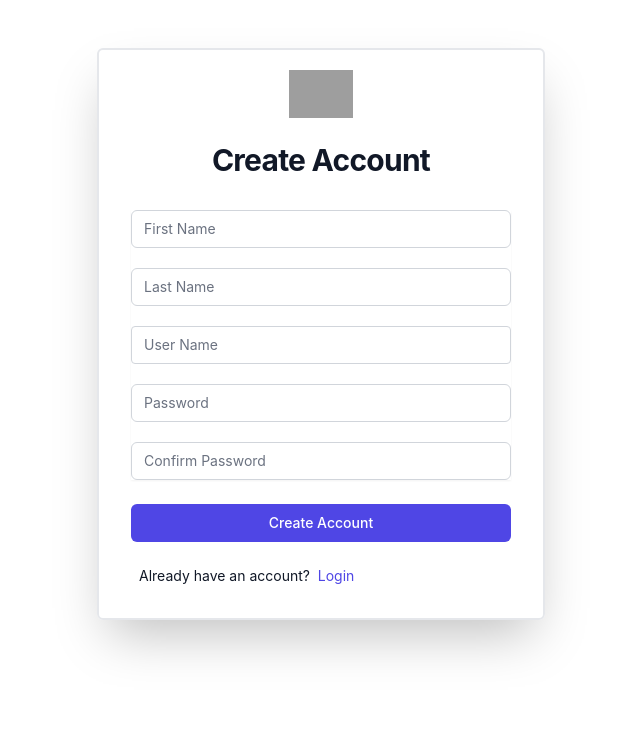
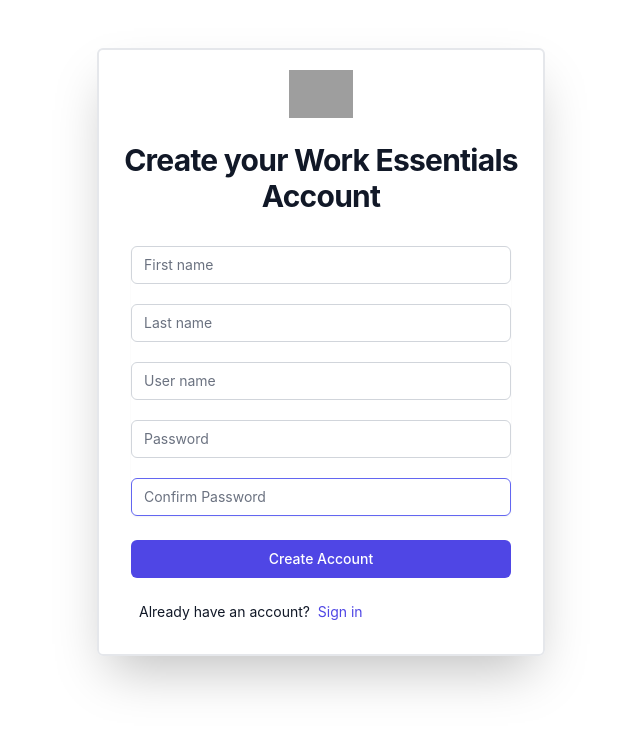
Before and after one commit to lottjerry/work-essentials, a Next.js app: page /register in a window 1280 px wide. Shown: the top 730 px of the page, without its empty margins (319-959 px from the left). Built offline with nearby package versions, Linux system fonts and the light colour scheme; grey boxes are pictures that could not be loaded.

Commit message:
Finished validations for sign in and register pages

```diff
--- a/components/Layout.js
+++ b/components/Layout.js
@@ -21,8 +21,8 @@
 							<Link href={'/cart'} className="p-2">
 								Schedule
 							</Link>
-							<Link href={'/login'} className="p-2">
-								Login
+							<Link href={'/signin'} className="p-2">
+								Sign in
 							</Link>
 						</div>
 					</nav>
--- a/pages/register.js
+++ b/pages/register.js
@@ -1,11 +1,26 @@
+import Link from 'next/link';
 import Head from 'next/head';
-import Link from 'next/link';
+import { useForm } from 'react-hook-form';
+import { useRef } from 'react';
 
 const Register = () => {
+	const {
+		register,
+		handleSubmit,
+		watch,
+		formState: { errors },
+	} = useForm();
+
+	const password = useRef({});
+	password.current = watch('password', '');
+
+	const submitHandler = (data) => {
+		console.log(data);
+	};
 	return (
 		<>
 			<Head>
-				<title>{'Register | Work Essentials'}</title>
+				<title>{'Create Account | Work Essentials'}</title>
 				<meta name="description" content="Schedule Website" />
 				<link rel="icon" href="/favicon.ico" />
 			</Head>
@@ -18,79 +33,155 @@
 							alt="Your Company"
 						/>
 						<h2 className="mt-6 text-center text-3xl font-bold tracking-tight text-gray-900">
-							Create Account
+							Create your Work Essentials Account
 						</h2>
 					</div>
-					<form className="m-8 space-y-6" action="#" method="POST">
+					<form
+						className="m-8 space-y-6"
+						onSubmit={handleSubmit(submitHandler)}
+					>
 						<input type="hidden" name="remember" defaultValue="true" />
-						<div className="flex flex-col gap-5 shadow-sm">
+						<div className="flex flex-col gap-5 rounded-md shadow-sm">
 							<div>
-								<label htmlFor="first-name" className="sr-only">
-									First Name
-								</label>
 								<input
-									id="first-name"
-									name="text"
 									type="text"
-									autoComplete="text"
-									required
-									className="relative block w-full appearance-none rounded-md border border-gray-300 px-3 py-2 text-gray-900 placeholder-gray-500 focus:z-10 focus:border-indigo-500 focus:outline-none focus:ring-indigo-500 sm:text-sm"
-									placeholder="First Name"
+									placeholder="First name"
+									autoFocus
+									{...register('firstName', {
+										required: '⚠ Enter your first name',
+										maxLength: 20,
+										pattern: {
+											value: /^[A-Z][a-z]+$/,
+											message:
+												'⚠ Sorry, first name must start with an upper-case letter and can only contain letters',
+										},
+									})}
+									className={
+										errors.firstName
+											? 'relative block w-full appearance-none rounded-md border border-red-300 px-3 py-2 text-gray-900 placeholder-gray-500 focus:z-10 focus:border-red-500 focus:outline-none focus:ring-red-500 sm:text-sm'
+											: 'relative block w-full appearance-none rounded-md border border-gray-300 px-3 py-2 text-gray-900 placeholder-gray-500 focus:z-10 focus:border-indigo-500 focus:outline-none focus:ring-indigo-500 sm:text-sm'
+									}
 								/>
+								{errors.firstName && (
+									<div className="text-red-500 ml-2 block text-sm pt-2">
+										{errors.firstName.message}
+									</div>
+								)}
 							</div>
 							<div>
-								<label htmlFor="last-name" className="sr-only">
-									Last Name
-								</label>
 								<input
-									id="last-name"
-									name="text"
 									type="text"
-									autoComplete="text"
-									required
-									className="relative block w-full appearance-none rounded-md border border-gray-300 px-3 py-2 text-gray-900 placeholder-gray-500 focus:z-10 focus:border-indigo-500 focus:outline-none focus:ring-indigo-500 sm:text-sm"
-									placeholder="Last Name"
+									placeholder="Last name"
+									autoFocus
+									{...register('lastName', {
+										required: '⚠ Enter your last name',
+										maxLength: 20,
+										pattern: {
+											value: /^[A-Z][a-z]+$/,
+											message:
+												'⚠ Sorry, last name must start with an upper-case letter and can only contain letters',
+										},
+									})}
+									className={
+										errors.lastName
+											? 'relative block w-full appearance-none rounded-md border border-red-300 px-3 py-2 text-gray-900 placeholder-gray-500 focus:z-10 focus:border-red-500 focus:outline-none focus:ring-red-500 sm:text-sm'
+											: 'relative block w-full appearance-none rounded-md border border-gray-300 px-3 py-2 text-gray-900 placeholder-gray-500 focus:z-10 focus:border-indigo-500 focus:outline-none focus:ring-indigo-500 sm:text-sm'
+									}
 								/>
+								{errors.lastName && (
+									<div className="text-red-500 ml-2 block text-sm pt-2">
+										{errors.lastName.message}
+									</div>
+								)}
 							</div>
 							<div>
-								<label htmlFor="user-name" className="sr-only">
-									UserName
-								</label>
 								<input
-									id="user-name"
-									name="text"
 									type="text"
-									autoComplete="text"
-									required
-									className="relative block w-full appearance-none rounded md border border-gray-300 px-3 py-2 text-gray-900 placeholder-gray-500 focus:z-10 focus:border-indigo-500 focus:outline-none focus:ring-indigo-500 sm:text-sm"
-									placeholder="User Name"
+									placeholder="User name"
+									autoFocus
+									{...register('userName', {
+										required: '⚠ Enter a user name',
+										maxLength: {
+											value: 15,
+											message:
+												'⚠ Sorry, your username must be between 4 and 15 characters long',
+										},
+										minLength: {
+											value: 4,
+											message:
+												'⚠ Sorry, your username must be between 4 and 15 characters long',
+										},
+										pattern: {
+											value: /^[A-Za-z0-9]*$/,
+											message:
+												'⚠ Sorry, your username can only contain alphanumeric characters',
+										},
+									})}
+									className={
+										errors.userName
+											? 'relative block w-full appearance-none rounded-md border border-red-300 px-3 py-2 text-gray-900 placeholder-gray-500 focus:z-10 focus:border-red-500 focus:outline-none focus:ring-red-500 sm:text-sm'
+											: 'relative block w-full appearance-none rounded-md border border-gray-300 px-3 py-2 text-gray-900 placeholder-gray-500 focus:z-10 focus:border-indigo-500 focus:outline-none focus:ring-indigo-500 sm:text-sm'
+									}
 								/>
+								{errors.userName && (
+									<div className="text-red-500 ml-2 block text-sm pt-2">
+										{errors.userName.message}
+									</div>
+								)}
 							</div>
 							<div>
-								<label htmlFor="password" className="sr-only">
-									Password
-								</label>
 								<input
-									id="password"
-									name="password"
 									type="password"
-									required
-									className="relative block w-full appearance-none rounded-md border border-gray-300 px-3 py-2 text-gray-900 placeholder-gray-500 focus:z-10 focus:border-indigo-500 focus:outline-none focus:ring-indigo-500 sm:text-sm"
 									placeholder="Password"
+									autoFocus
+									{...register('password', {
+										required: '⚠ Enter a password',
+										maxLength: 100,
+										minLength: {
+											value: 8,
+											message:
+												'⚠ Sorry, your password must be at least 8 characters long',
+										},
+										pattern: {
+											value: /^[A-Za-z0-9@]*$/,
+											message:
+												'⚠ Sorry, your password can only contain alphanumeric characters and @',
+										},
+									})}
+									className={
+										errors.password
+											? 'relative block w-full appearance-none rounded-md border border-red-300 px-3 py-2 text-gray-900 placeholder-gray-500 focus:z-10 focus:border-red-500 focus:outline-none focus:ring-red-500 sm:text-sm'
+											: 'relative block w-full appearance-none rounded-md border border-gray-300 px-3 py-2 text-gray-900 placeholder-gray-500 focus:z-10 focus:border-indigo-500 focus:outline-none focus:ring-indigo-500 sm:text-sm'
+									}
 								/>
+								{errors.password && (
+									<div className="text-red-500 ml-2 block text-sm pt-2">
+										{errors.password.message}
+									</div>
+								)}
 							</div>
 							<div>
-								<label htmlFor="confirm-password" className="sr-only">
-									Confirm Password
-								</label>
 								<input
-									id="confirm-password"
-									name="password"
 									type="password"
-									required
-									className="relative block w-full appearance-none rounded-md border border-gray-300 px-3 py-2 text-gray-900 placeholder-gray-500 focus:z-10 focus:border-indigo-500 focus:outline-none focus:ring-indigo-500 sm:text-sm"
 									placeholder="Confirm Password"
+									autoFocus
+									{...register('confirmPassword', {
+										required: '⚠ Please confirm Password',
+										maxLength: 100,
+										validate: (value) =>
+											value === password.current || '⚠ Passwords do not match',
+									})}
+									className={
+										errors.confirmPassword
+											? 'relative block w-full appearance-none rounded-md border border-red-300 px-3 py-2 text-gray-900 placeholder-gray-500 focus:z-10 focus:border-red-500 focus:outline-none focus:ring-red-500 sm:text-sm'
+											: 'relative block w-full appearance-none rounded-md border border-gray-300 px-3 py-2 text-gray-900 placeholder-gray-500 focus:z-10 focus:border-indigo-500 focus:outline-none focus:ring-indigo-500 sm:text-sm'
+									}
 								/>
+								{errors.confirmPassword && (
+									<div className="text-red-500 ml-2 block text-sm pt-2">
+										{errors.confirmPassword.message}
+									</div>
+								)}
 							</div>
 						</div>
 						<div>
@@ -105,10 +196,10 @@
 						<div className="mb-4 ml-2 block text-sm text-gray-900">
 							Already have an account? &nbsp;
 							<Link
-								href={'/login'}
+								href={'/signin'}
 								className=" text-indigo-600 hover:text-indigo-500"
 							>
-								Login
+								Sign in
 							</Link>
 						</div>
 					</form>
--- a/pages/login.js
+++ b/pages/signin.js
@@ -13,7 +13,7 @@
 	return (
 		<>
 			<Head>
-				<title>{'Login | Work Essentials'}</title>
+				<title>{'Sign in | Work Essentials'}</title>
 				<meta name="description" content="Schedule Website" />
 				<link rel="icon" href="/favicon.ico" />
 			</Head>
@@ -41,8 +41,8 @@
 									placeholder="User name"
 									autoFocus
 									{...register('userName', {
-										required: 'Enter a user name',
-										maxLength: 15,
+										required: '⚠ Enter a user name',
+										maxLength: 20,
 									})}
 									className={
 										errors.userName
@@ -62,7 +62,7 @@
 									placeholder="Password"
 									autoFocus
 									{...register('password', {
-										required: 'Enter a password',
+										required: '⚠ Enter a password',
 										maxLength: 100,
 									})}
 									className={
@@ -108,6 +108,8 @@
 						<div>
 							<button
 								type="submit"
+								data-mdb-ripple="true"
+								data-mdb-ripple-color="light"
 								className="group relative flex w-full justify-center rounded-md border border-transparent bg-indigo-600 py-2 px-4 text-sm font-medium text-white hover:bg-indigo-700 focus:outline-none focus:ring-2 focus:ring-indigo-500 focus:ring-offset-2"
 							>
 								<span className="absolute inset-y-0 left-0 flex items-center pl-3"></span>
@@ -120,7 +122,7 @@
 								href={'/register'}
 								className=" text-indigo-600 hover:text-indigo-500"
 							>
-								Register
+								Create Account
 							</Link>
 						</div>
 					</form>
```
